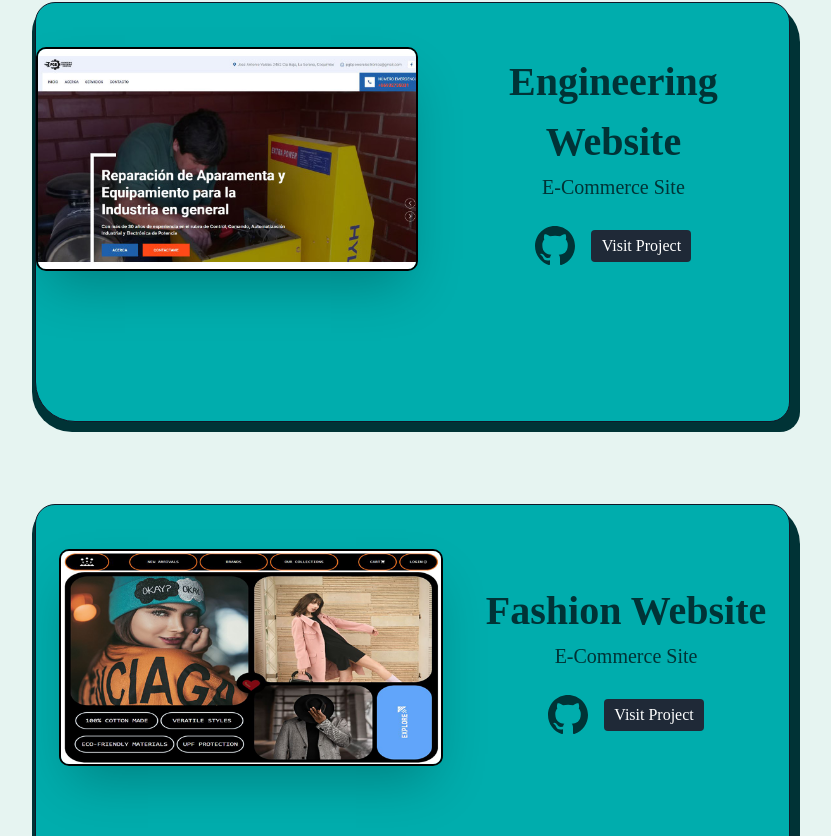
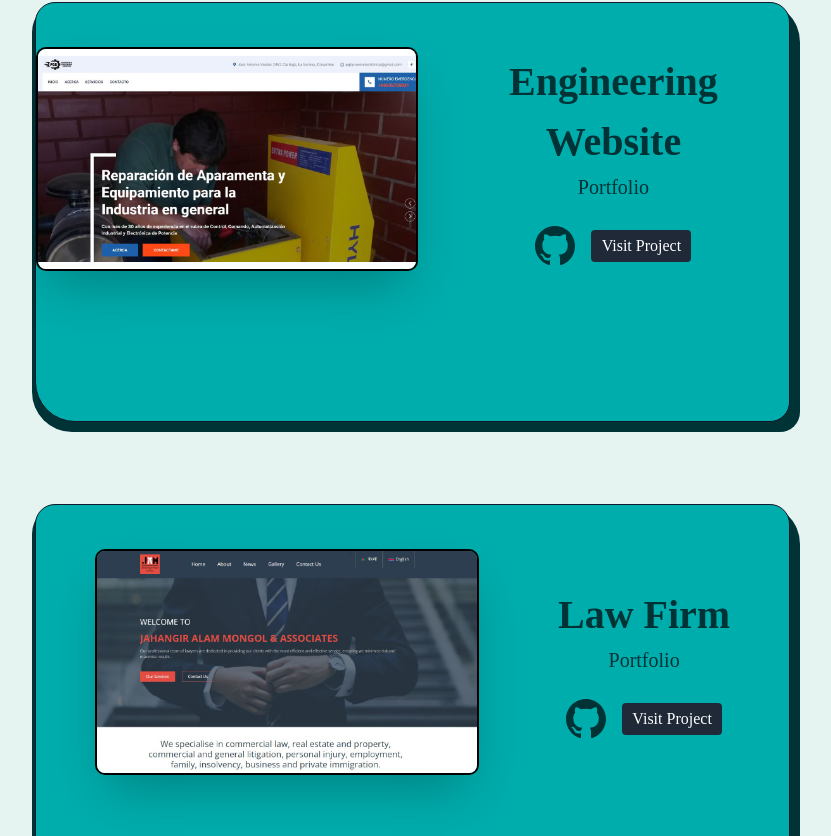
Before and after one commit to azubair2012/portfolio, a Next.js app: page /projects in a window 1280 px wide. Shown: the part 504-1340 px from the top of the page, without its empty margins (224-1055 px from the left). Built offline with nearby package versions, Linux system fonts and the light colour scheme.

Commit message:
project added

```diff
--- a/app/components/Backtotop.jsx
+++ b/app/components/Backtotop.jsx
@@ -12,7 +12,7 @@ const Backtotop = () => {
   return (
     <div>
       <button
-        className="absolute right-16 opacity-50 hover:opacity-100 cursor-pointer flex flex-col text-white justify-center items-center"
+        className="absolute invisible lg:visible lg:right-16 opacity-50 hover:opacity-100 cursor-pointer flex flex-col text-white justify-center items-center"
         onClick={goToTop}
       >
         <BsArrowUpCircle color="white" size={40} />
--- /dev/null
+++ b/app/not-found.jsx
@@ -0,0 +1,7 @@
+import React from "react";
+
+const notFound = () => {
+  return <div>not-found</div>;
+};
+
+export default notFound;
--- a/app/projects/page.jsx
+++ b/app/projects/page.jsx
@@ -5,6 +5,7 @@ import Transition from "../components/Transition";
 import Art from "/public/assets/images/art.png";
 import Fashion from "/public/assets/images/fashion.png";
 import PGB from "/public/assets/images/pgb.jpg";
+import Jam from "/public/assets/images/jam.jpg";
 
 // import Bike from "/public/assets/images/bike.png";
 
@@ -21,11 +22,19 @@ const Projects = () => {
         </div>
         <Project
           image={PGB}
-          description={"E-Commerce Site"}
+          description={"Portfolio"}
           header={"Engineering Website"}
           alt={"null"}
           url="https://pgbelectronic.com/"
           github={"https://github.com/azubair2012/PGB_electronics"}
+        />
+        <Project
+          image={Jam}
+          description={"Portfolio"}
+          header={"Law Firm"}
+          alt={"null"}
+          url="https://loquacious-alpaca-196463.netlify.app/"
+          github={"https://github.com/azubair2012/JAM_associates"}
         />
         <Project
           image={Fashion}
```
Also changed, not shown: public/assets/images/Bike.png (deleted), public/assets/images/jam.jpg (added).
